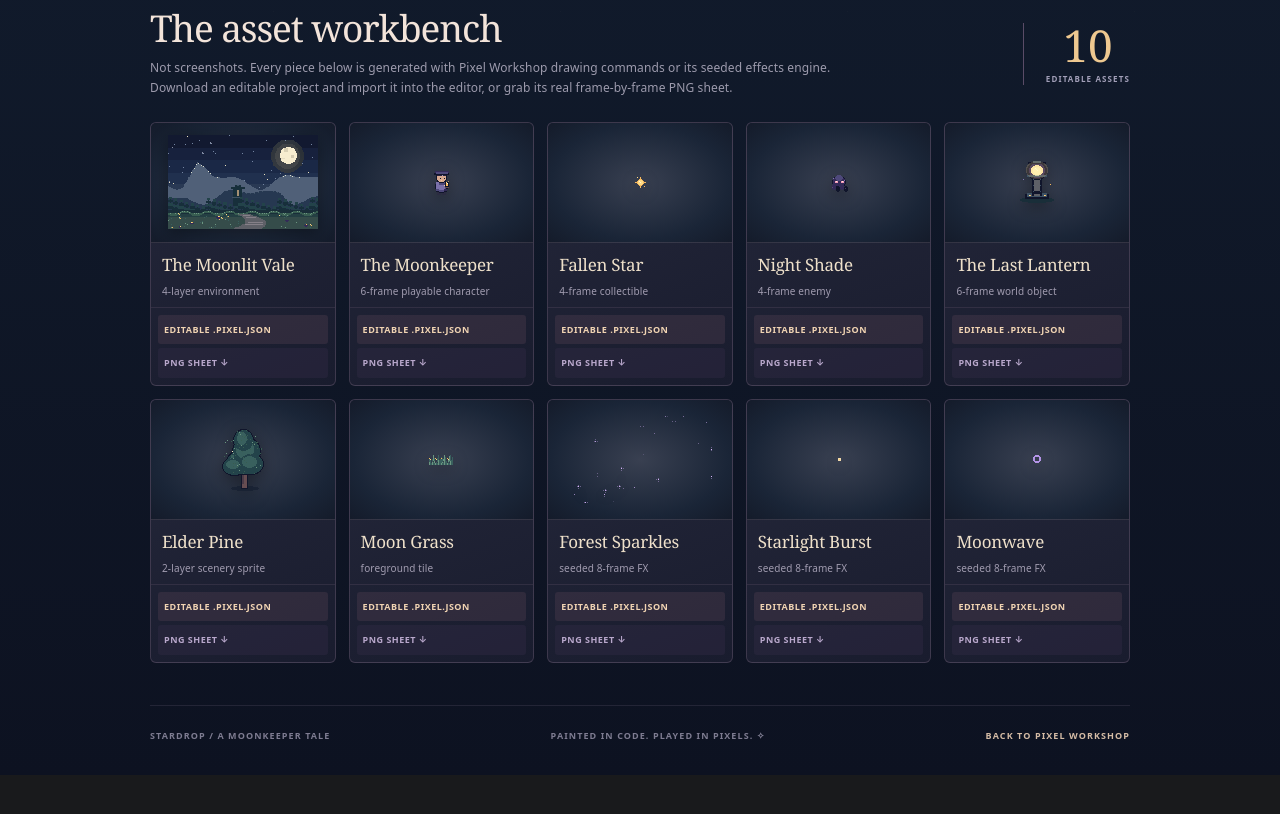
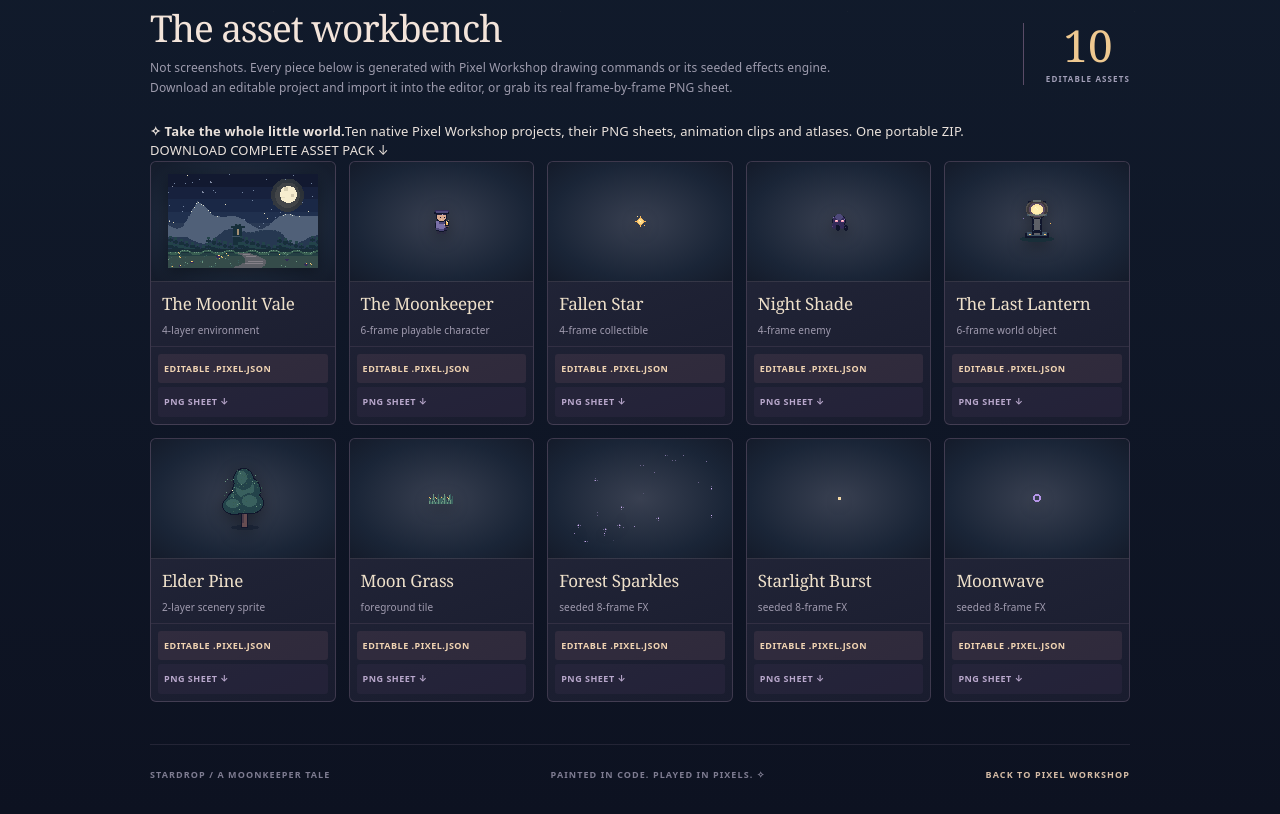
Before and after one commit to apolito53/pixel-workshop, a Next.js app: page /play/moonkeeper in a window 1280 px wide. Shown: the part 1180-1994 px from the top of the page. Before the commit the page ends 1955 px from the top, so only its background shows below. Built offline with nearby package versions, Linux system fonts and the light colour scheme.

Commit message:
feat(stardrop): export all ten native assets together as a reusable game pack

```diff
--- a/app/play/moonkeeper/page.tsx
+++ b/app/play/moonkeeper/page.tsx
@@ -211,6 +211,7 @@ export default function MoonkeeperGame(){
   const [art,setArt]=useState<StardropArt|null>(null);
   const [thumbnails,setThumbnails]=useState<Partial<Record<StardropArtName,string>>>({});
   const [error,setError]=useState('');
+  const [packError,setPackError]=useState(''),[downloadingPack,setDownloadingPack]=useState(false);
   const [ui,setUi]=useState<View>(()=>view(gameRef.current,0));
   const playSound=useCallback((kind:'star'|'hurt'|'jump'|'pulse'|'win')=>{
     if(!soundOnRef.current)return;
@@ -316,6 +317,16 @@ export default function MoonkeeperGame(){
     frames.forEach((frame,i)=>ctx.drawImage(frame,(i%cols)*doc.width,Math.floor(i/cols)*doc.height));
     canvas.toBlob(blob=>{if(blob)saveBlob(nameFor(key)+'-sheet.png',blob);},'image/png');
   };
+  const downloadArtPack=async()=>{
+    if(!art||downloadingPack)return;
+    setDownloadingPack(true);setPackError('');
+    try{
+      const {buildGamePack}=await import('../../../lib/game-pack.ts');
+      const {bytes}=buildGamePack(STARDROP_ASSETS.map(asset=>art[asset.key]));
+      saveBlob('stardrop-game-assets.zip',new Blob([bytes],{type:'application/zip'}));
+    }catch(e){setPackError(e instanceof Error?e.message:'Unable to create the game pack.');}
+    finally{setDownloadingPack(false);}
+  };
   return <main className="stardrop">
     <div className="stardrop-stars" aria-hidden="true"/>
     <header className="stardrop-topbar">
@@ -377,6 +388,11 @@ export default function MoonkeeperGame(){
           <div><h2>The asset workbench</h2><p>Not screenshots. Every piece below is generated with Pixel Workshop drawing commands or its seeded effects engine. Download an editable project and import it into the editor, or grab its real frame-by-frame PNG sheet.</p></div>
           <div className="stardrop-art-count"><strong>10</strong><span>EDITABLE ASSETS</span></div>
         </div>
+        <div className="stardrop-pack-banner">
+          <div><strong>✧ Take the whole little world.</strong><span>Ten native Pixel Workshop projects, their PNG sheets, animation clips and atlases. One portable ZIP.</span></div>
+          <button type="button" onClick={()=>void downloadArtPack()} disabled={!art||downloadingPack}>{downloadingPack?'PACKING ASSETS…':'DOWNLOAD COMPLETE ASSET PACK ↓'}</button>
+        </div>
+        {packError&&<p className="stardrop-pack-error" role="alert">{packError}</p>}
         <div className="stardrop-art-grid">
           {STARDROP_ASSETS.map(asset=><article className="stardrop-art" key={asset.key}>
             <div className="stardrop-art-image">{thumbnails[asset.key]&&<img src={thumbnails[asset.key]} alt={asset.label+' pixel-art preview'}/>}</div>
```
